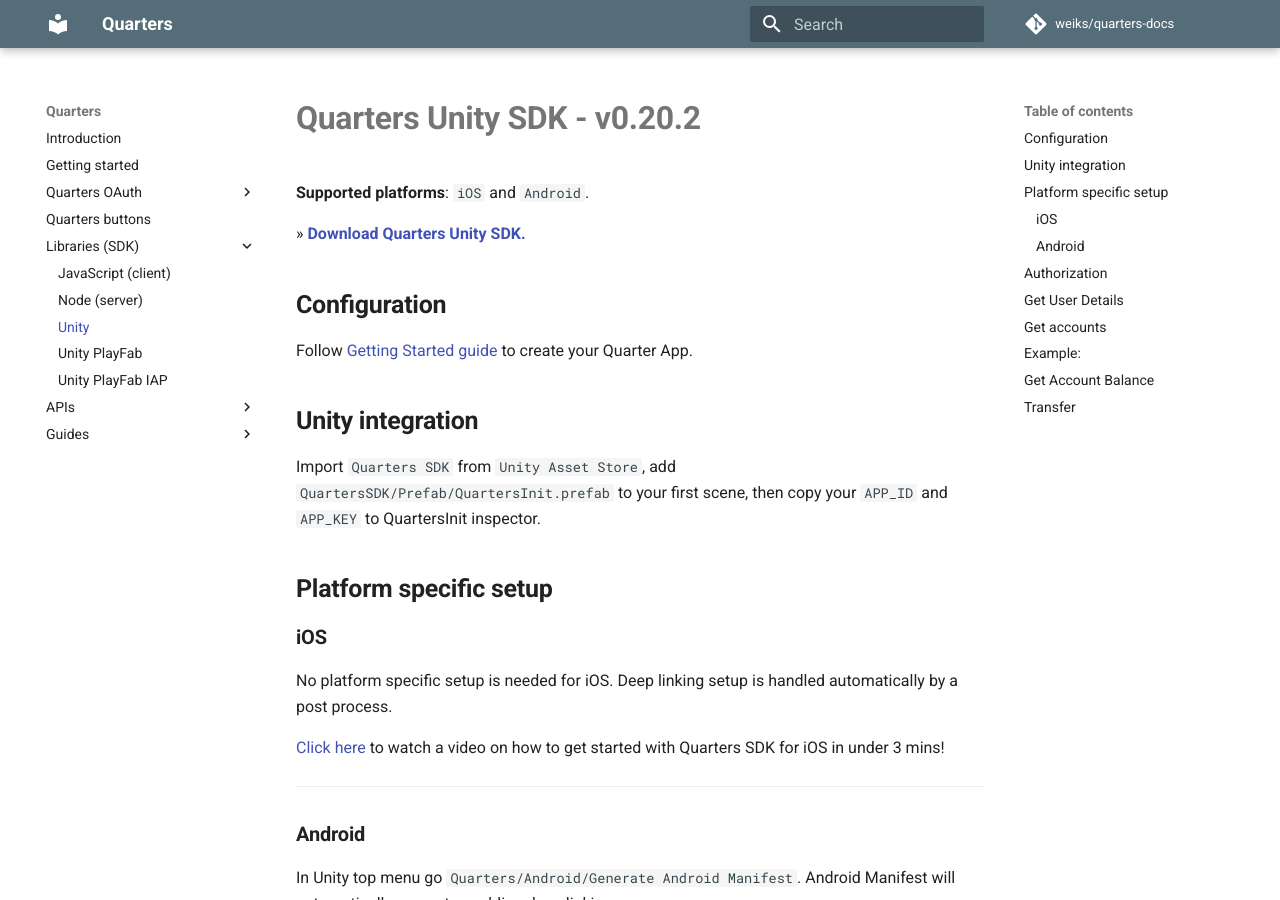
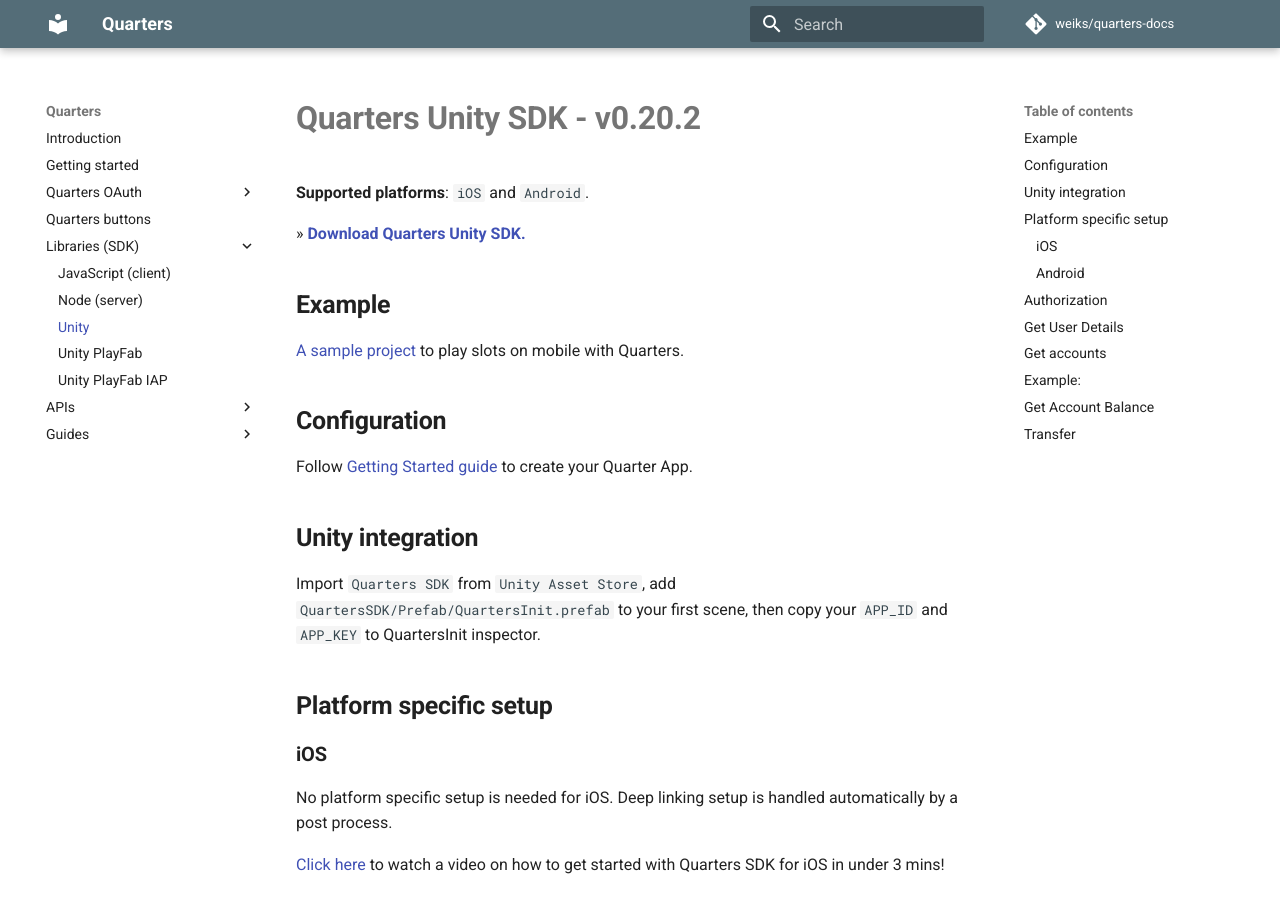
Before and after one commit to weiks/quarters-docs, an MkDocs documentation site: the page built from docs/sdk/unity.md, in a window 1280 px wide and 900 px high. Built offline with MkDocs 1.6.1 and Material for MkDocs 9.7.7, drawn with Linux system fonts in a browser that asks for light colours; comment, search, counter and statistics services are not loaded; old or Windows-style settings are respelled for this version of MkDocs.

Commit message:
Added a section for the example project

```diff
--- a/docs/sdk/unity.md
+++ b/docs/sdk/unity.md
@@ -3,6 +3,9 @@
 **Supported platforms**: `iOS` and `Android`.
 
 » **[Download Quarters Unity SDK.](http://downloads.pocketfulofquarters.com/quarters-sdk-latest.unitypackage)**
+
+## Example
+[A sample project](https://github.com/weiks/q-slots) to play slots on mobile with Quarters.
 
 ## Configuration
 Follow [Getting Started guide](/getting-started) to create your Quarter App.
```
